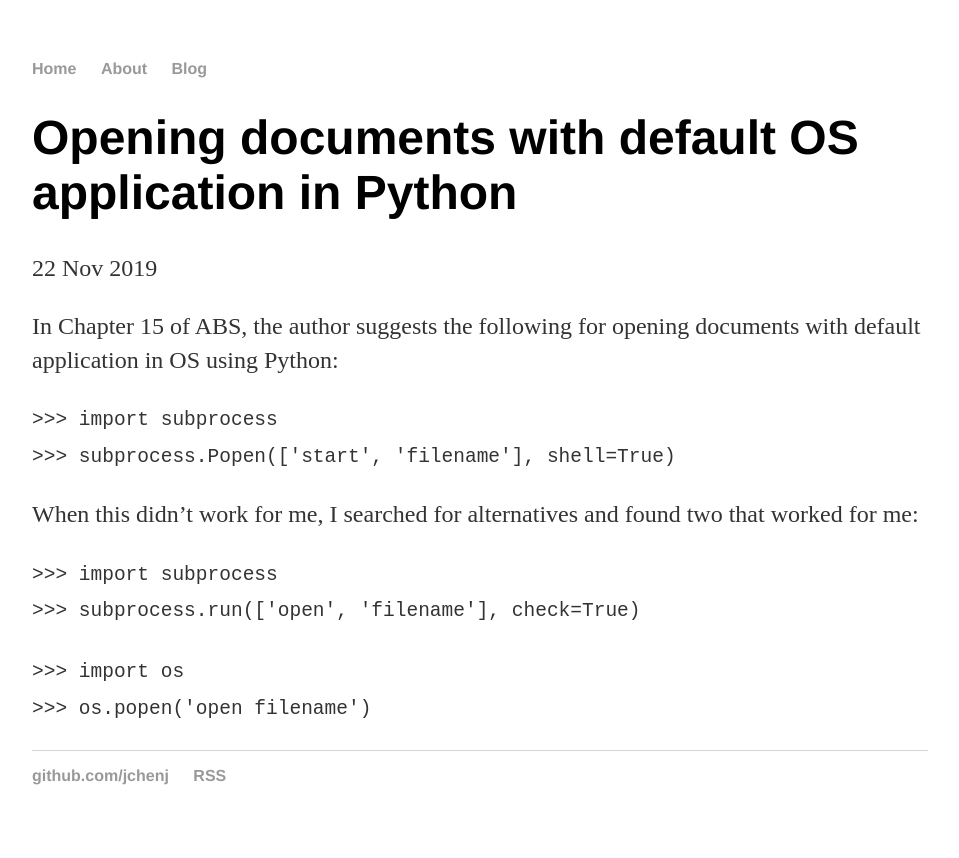
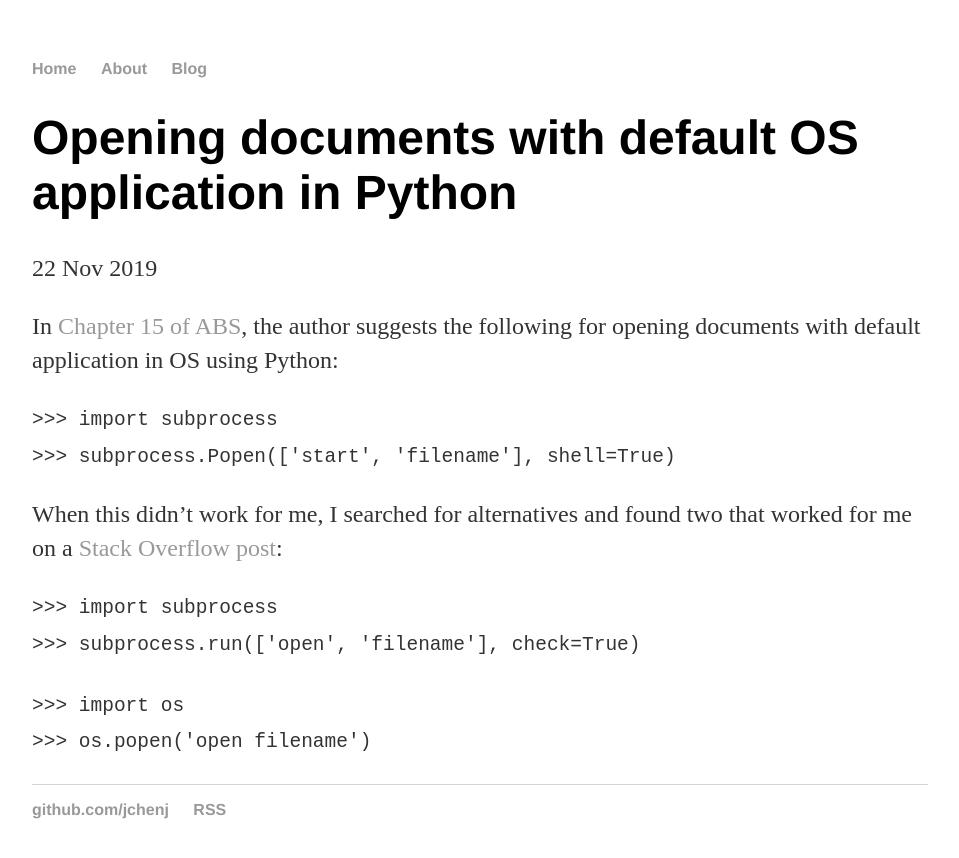
Before and after one commit to jchenj/jchenj.github.io, a Jekyll site: the page built from _posts/2019-11-22-opening-doc-with-default-os-application-python.md, in a window 1280 px wide. Shown: the top 858 px of the page, without its empty margins (160-1119 px from the left). Built offline with Jekyll 4.4.1, drawn with Linux system fonts in a browser that asks for light colours.

Commit message:
Update 2019-11-22-opening-doc-with-default-os-application-python.md

```diff
--- a/_posts/2019-11-22-opening-doc-with-default-os-application-python.md
+++ b/_posts/2019-11-22-opening-doc-with-default-os-application-python.md
@@ -4,12 +4,12 @@ title: "Opening documents with default OS application in Python"
 date: 2019-11-22
 ---
 
-In Chapter 15 of ABS, the author suggests the following for opening documents with default application in OS using Python:
+In [Chapter 15 of ABS](https://automatetheboringstuff.com/chapter15/), the author suggests the following for opening documents with default application in OS using Python:
 
 `>>> import subprocess`\\
 `>>> subprocess.Popen(['start', 'filename'], shell=True)`
 
-When this didn't work for me, I searched for alternatives and found two that worked for me:
+When this didn't work for me, I searched for alternatives and found two that worked for me on a [Stack Overflow post](https://stackoverflow.com/questions/434597/open-document-with-default-os-application-in-python-both-in-windows-and-mac-os):
 
 `>>> import subprocess`\\
 `>>> subprocess.run(['open', 'filename'], check=True)`
```
